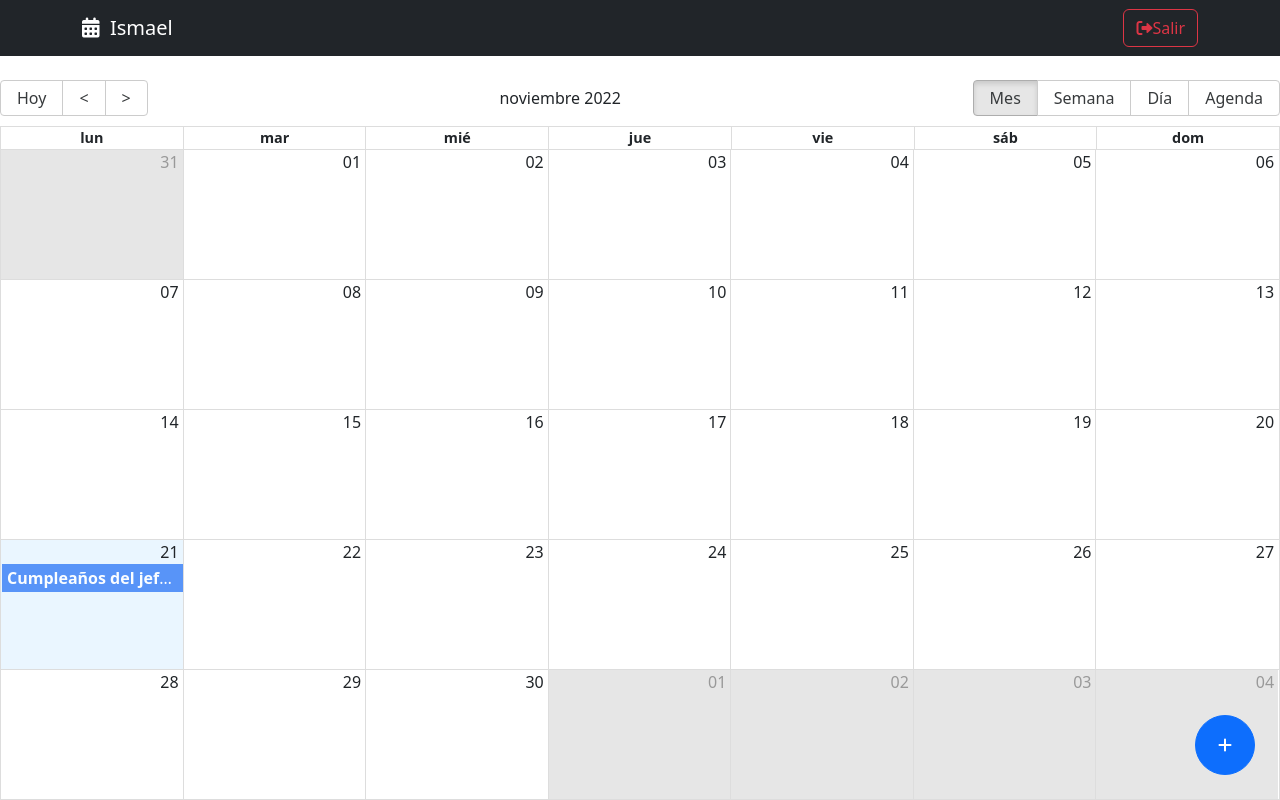
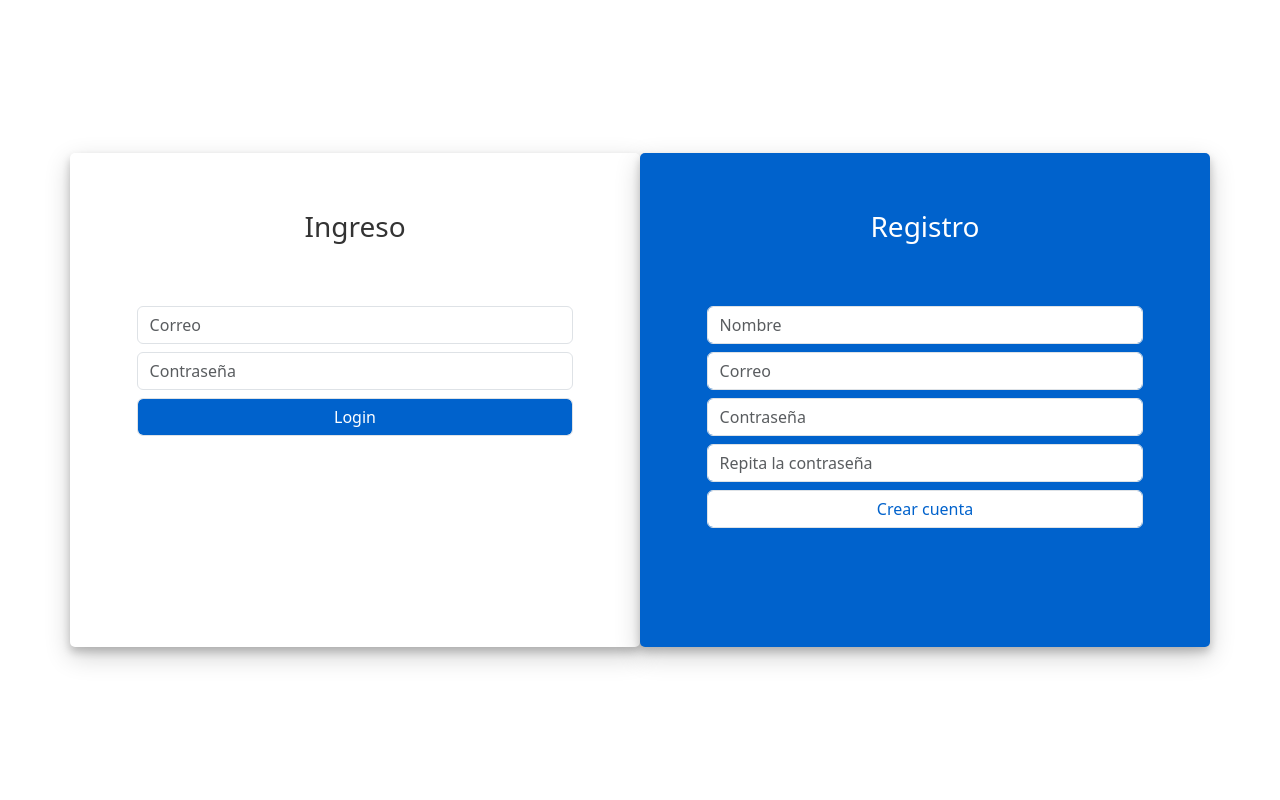
Before and after one commit to Ismael-Cobo/calendar-react-redux-toolkit, a React (Vite) app in the folder front/: page /auth/login in a window 1280 px wide. Built offline with nearby package versions, Linux system fonts and the light colour scheme.

Commit message:
feat: auth function added

```diff
--- /dev/null
+++ b/front/src/api/calendarApi.js
@@ -0,0 +1,12 @@
+import axios from 'axios'
+import { getEnvVariables } from '../utils/env/getEnvVariables'
+
+const { VITE_API_URL } = getEnvVariables()
+
+const calendarApi = axios.create({
+  baseURL: VITE_API_URL,
+})
+
+// Configurar los interceptores
+
+export default calendarApi
--- /dev/null
+++ b/front/src/api/index.js
@@ -0,0 +1 @@
+export { default as calendarApi } from './calendarApi'
--- a/front/src/auth/pages/Login.jsx
+++ b/front/src/auth/pages/Login.jsx
@@ -1,21 +1,72 @@
 import { Col, Container, FormControl, FormGroup, Row, Form } from 'react-bootstrap'
+import { useAuthStore, useForm, useNotificationStore } from '../../hooks'
+import { notificationTypes } from '../../notifaction'
 
 import './login.css'
-;('martes 8 orquilla 9-14 12')
+
+const loginFormData = {
+  loginEmail: '',
+  loginPassword: '',
+}
+
+const registerFormData = {
+  registerName: '',
+  registerEmail: '',
+  registerPassword: '',
+  registerPassword2: '',
+}
 
 export const Login = () => {
+  const { startLogin, startRegister } = useAuthStore()
+  const { startAddingNotification } = useNotificationStore()
+
+  const { loginEmail, loginPassword, onInputChange: onLoginInputChange } = useForm(loginFormData)
+  const {
+    registerName,
+    registerEmail,
+    registerPassword,
+    registerPassword2,
+    onInputChange: onRegisterInputChange,
+  } = useForm(registerFormData)
+
+  const loginSubmit = (e) => {
+    e.preventDefault()
+    startLogin({ email: loginEmail, password: loginPassword })
+  }
+
+  const registerSubmit = (e) => {
+    e.preventDefault()
+    if (registerPassword !== registerPassword2) {
+      startAddingNotification(notificationTypes.error, 'Las contraseñas no coinciden')
+      return
+    }
+    startRegister({ name: registerName, email: registerEmail, password: registerPassword })
+  }
+
   return (
     <div className='login__center'>
       <Container className='login-container'>
         <Row>
           <Col md={6} className='login-form-1'>
             <h3>Ingreso</h3>
-            <Form>
+            <Form onSubmit={loginSubmit}>
               <FormGroup className='mb-2'>
-                <FormControl type='text' placeholder='Correo' />
+                <FormControl
+                  type='text'
+                  name='loginEmail'
+                  value={loginEmail}
+                  onChange={onLoginInputChange}
+                  placeholder='Correo'
+                />
               </FormGroup>
               <FormGroup className='mb-2'>
-                <FormControl type='password' placeholder='Contraseña' />
+                <FormControl
+                  type='password'
+                  name='loginPassword'
+                  value={loginPassword}
+                  onChange={onLoginInputChange}
+                  placeholder='Contraseña'
+                />
               </FormGroup>
               <FormGroup className='mb-2'>
                 <FormControl type='submit' className='btnSubmit' value='Login' />
@@ -25,19 +76,43 @@ export const Login = () => {
 
           <Col md={6} className='login-form-2'>
             <h3>Registro</h3>
-            <Form>
+            <Form onSubmit={registerSubmit}>
               <FormGroup className='mb-2'>
-                <FormControl type='text' placeholder='Nombre' />
+                <FormControl
+                  type='text'
+                  name='registerName'
+                  value={registerName}
+                  onChange={onRegisterInputChange}
+                  placeholder='Nombre'
+                />
               </FormGroup>
               <FormGroup className='mb-2'>
-                <FormControl type='email' placeholder='Correo' />
+                <FormControl
+                  type='email'
+                  name='registerEmail'
+                  value={registerEmail}
+                  onChange={onRegisterInputChange}
+                  placeholder='Correo'
+                />
               </FormGroup>
               <FormGroup className='mb-2'>
-                <FormControl type='password' placeholder='Contraseña' />
+                <FormControl
+                  type='password'
+                  name='registerPassword'
+                  value={registerPassword}
+                  onChange={onRegisterInputChange}
+                  placeholder='Contraseña'
+                />
               </FormGroup>
 
               <FormGroup className='mb-2'>
-                <FormControl type='password' placeholder='Repita la contraseña' />
+                <FormControl
+                  type='password'
+                  name='registerPassword2'
+                  value={registerPassword2}
+                  onChange={onRegisterInputChange}
+                  placeholder='Repita la contraseña'
+                />
               </FormGroup>
 
               <FormGroup className='mb-2'>
--- /dev/null
+++ b/front/src/context/auth/index.js
@@ -0,0 +1 @@
+export * from './slice'
--- /dev/null
+++ b/front/src/context/auth/slice.js
@@ -0,0 +1,27 @@
+import { createSlice } from '@reduxjs/toolkit'
+
+export const authSlice = createSlice({
+  name: 'auth',
+  initialState: {
+    status: 'checking', // authenticated, not-authenticated
+    user: {},
+  },
+  reducers: {
+    onLogin: (state, { payload }) => {
+      state.user = payload
+      state.status = 'authenticated'
+    },
+
+    onLogout: (state) => {
+      state.user = {}
+      state.status = 'not-authenticated'
+    },
+
+    onChecking: (state) => {
+      state.user = {}
+      state.status = 'checking'
+    },
+  },
+})
+
+export const { onLogin, onLogout, onChecking } = authSlice.actions
--- a/front/src/context/notification/notificationSlice.js
+++ b/front/src/context/notification/notificationSlice.js
@@ -10,9 +10,7 @@ export const notificationSlice = createSlice({
       state.notifications.push(payload)
     },
     removeNotification: (state, { payload }) => {
-      state.notifications = state.notifications.filter((el) => {
-        el.id !== payload.id
-      })
+      state.notifications = state.notifications.filter((el) => el.id !== payload.id)
     },
   },
 })
--- a/front/src/context/store.js
+++ b/front/src/context/store.js
@@ -2,12 +2,14 @@ import { configureStore } from '@reduxjs/toolkit'
 import { uiSlice } from './ui'
 import { calendarSlice } from './calendar'
 import { notificationSlice } from './notification'
+import { authSlice } from './auth'
 
 export const store = configureStore({
   reducer: {
     ui: uiSlice.reducer,
     calendar: calendarSlice.reducer,
     notification: notificationSlice.reducer,
+    auth: authSlice.reducer,
   },
   middleware: (getDefaultMiddleware) =>
     getDefaultMiddleware({
--- a/front/src/hooks/index.js
+++ b/front/src/hooks/index.js
@@ -1,3 +1,5 @@
 export * from './useUiStore'
 export * from './useCalendarstore'
 export * from './useNotificationStore'
+export * from './useForm'
+export * from './useAuthStore'
--- /dev/null
+++ b/front/src/hooks/useAuthStore.js
@@ -0,0 +1,59 @@
+import { useDispatch, useSelector } from 'react-redux'
+import { v4 } from 'uuid'
+
+import { onChecking, onLogin, onLogout } from '../context/auth/slice'
+import { addNotification } from '../context/notification'
+
+import calendarApi from '../api/calendarApi'
+
+import { notificationTypes } from '../notifaction'
+
+export const useAuthStore = () => {
+  const dispatch = useDispatch()
+
+  const { status, user } = useSelector((state) => state.auth)
+
+  const startLogin = async ({ email: emailDB, password }) => {
+    dispatch(onChecking())
+    try {
+      const { data } = await calendarApi.post('/auth/login', { email: emailDB, password })
+
+      const { id, email: email, name, token } = data.data
+      localStorage.setItem('token', token)
+      dispatch(onLogin({ _id: id, email, name }))
+      dispatch(addNotification({ id: v4(), type: notificationTypes.success, message: 'Bienvenido!' }))
+      return
+    } catch (error) {
+      const { msg } = error.response.data
+
+      dispatch(addNotification({ id: v4(), type: notificationTypes.error, message: msg }))
+      dispatch(onLogout())
+    }
+  }
+
+  const startRegister = async ({ name: nameDB, email: emailDB, password }) => {
+    dispatch(onChecking())
+    try {
+      const { data } = await calendarApi.post('/auth/register', { name: nameDB, email: emailDB, password })
+
+      const { id, email: email, name, token } = data.data
+      localStorage.setItem('token', token)
+      dispatch(onLogin({ _id: id, email, name }))
+      dispatch(addNotification({ id: v4(), type: notificationTypes.success, message: 'Bienvenido!' }))
+      return
+    } catch (error) {
+      const { msg } = error.response.data
+
+      dispatch(addNotification({ id: v4(), type: notificationTypes.error, message: msg }))
+      dispatch(onLogout())
+    }
+  }
+
+  return {
+    status,
+    user,
+
+    startLogin,
+    startRegister,
+  }
+}
--- /dev/null
+++ b/front/src/hooks/useForm.js
@@ -0,0 +1,56 @@
+import { useEffect, useMemo, useState } from 'react'
+
+export const useForm = (initialForm = {}, formValidations = {}) => {
+  const [formState, setFormState] = useState(initialForm)
+  const [formValidation, setFormValidation] = useState({})
+
+  useEffect(() => {
+    createValidators()
+  }, [formState])
+
+  useEffect(() => {
+    setFormState(initialForm)
+  }, [initialForm])
+
+  const isFormValid = useMemo(() => {
+    for (const formValue of Object.keys(formValidation)) {
+      if (formValidation[formValue] !== null) return false
+    }
+
+    return true
+  }, [formValidation])
+
+  const onInputChange = ({ target }) => {
+    const { name, value } = target
+    setFormState({
+      ...formState,
+      [name]: value,
+    })
+  }
+
+  const onResetForm = () => {
+    setFormState(initialForm)
+  }
+
+  const createValidators = () => {
+    const formCheckedValues = {}
+
+    for (const formField of Object.keys(formValidations)) {
+      const [fn, errorMessage] = formValidations[formField]
+
+      formCheckedValues[`${formField}Valid`] = fn(formState[formField]) ? null : errorMessage
+    }
+
+    setFormValidation(formCheckedValues)
+  }
+
+  return {
+    ...formState,
+    formState,
+    onInputChange,
+    onResetForm,
+
+    ...formValidation,
+    isFormValid,
+  }
+}
--- a/front/src/router/AppRouter.jsx
+++ b/front/src/router/AppRouter.jsx
@@ -3,7 +3,7 @@ import { Login } from '../auth/pages'
 import { CalendarPage } from '../calendar/pages'
 
 export const AppRouter = () => {
-  const authStatus = 'authenticated'
+  const authStatus = 'not-authenticated'
 
   return (
     <Routes>
```
